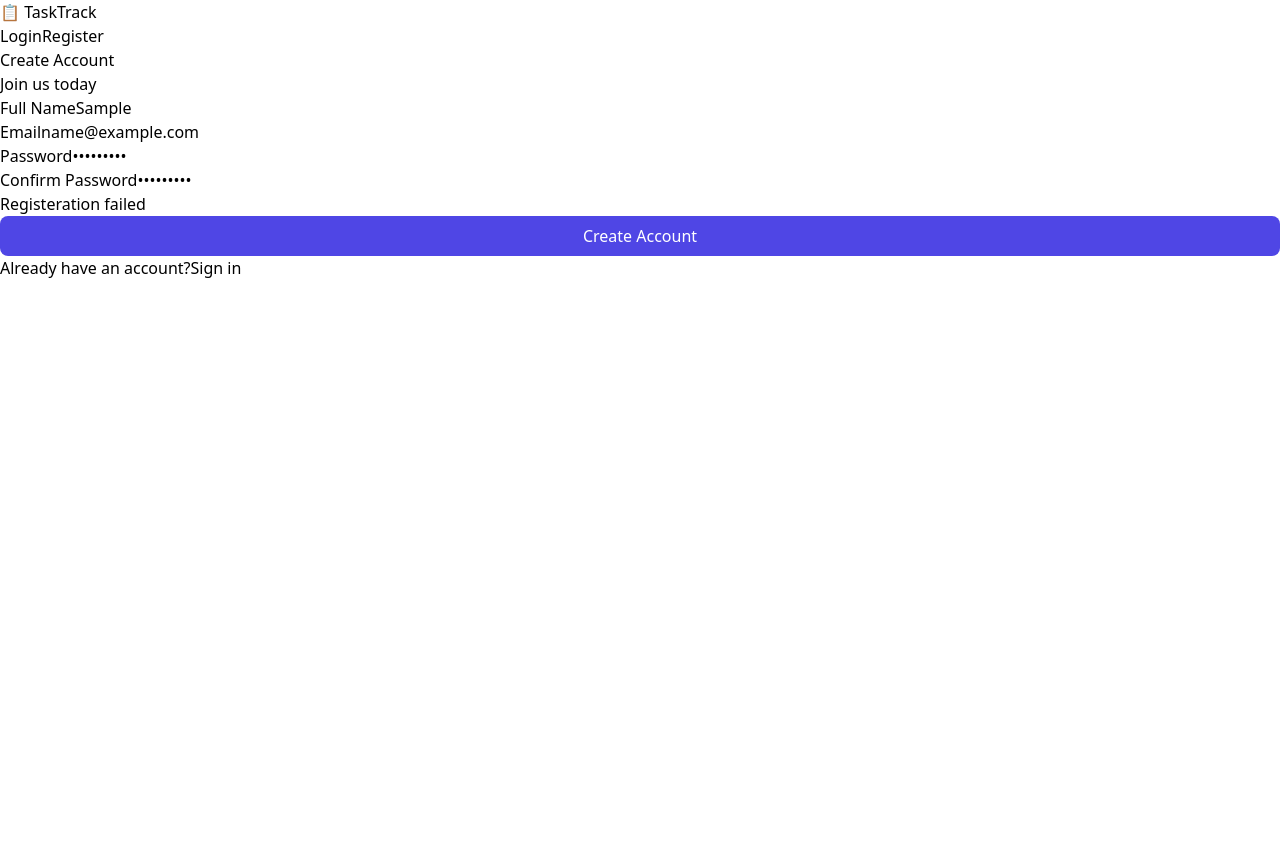
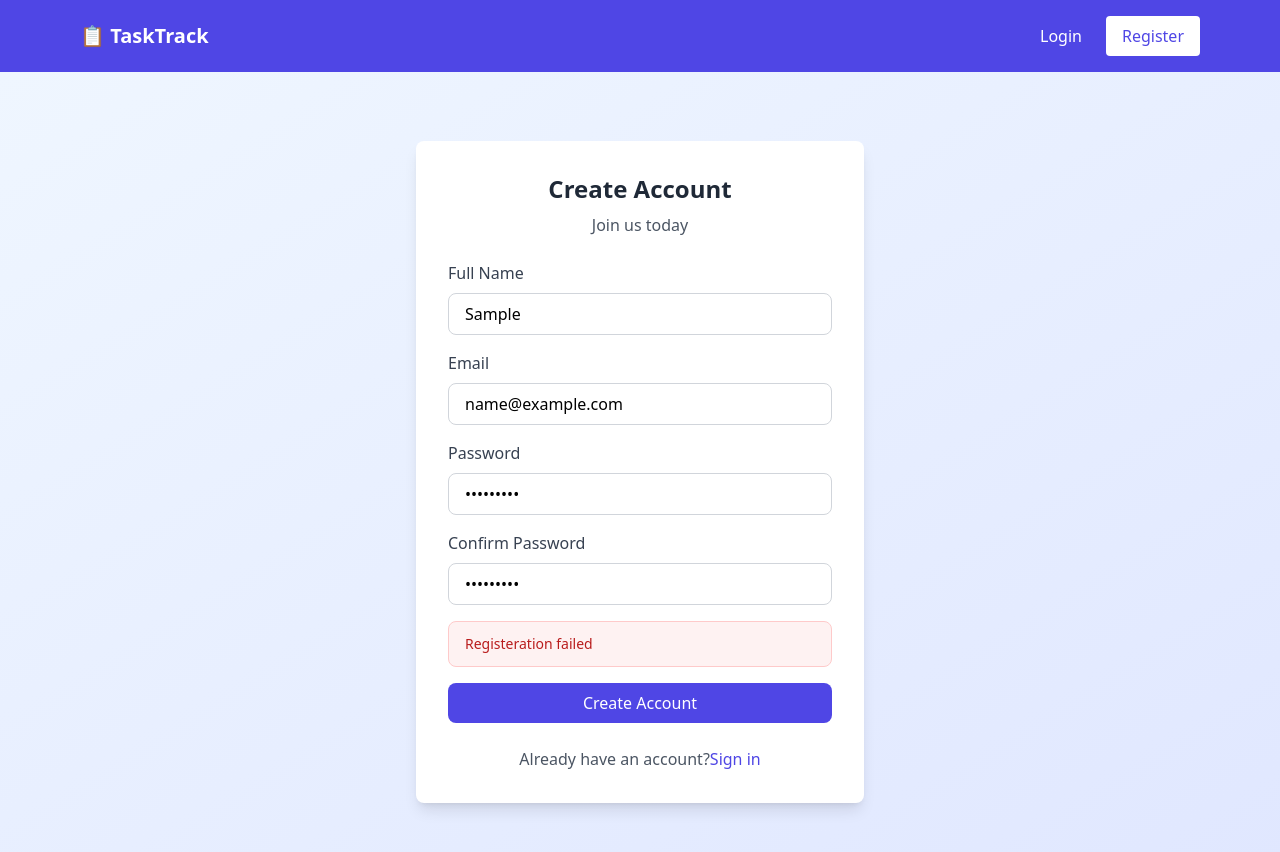
Before and after one commit to VishalChoudhary/tasktrack, a React (Vite) app in the folder tasktrack-frontend/: page /register in a window 1280 px wide. Both pictures are taken after typing "Sample", "name@example.com", "Sample123", "Sample123" into the empty fields and a click on the button "Create Account". Shown: the top 852 px of the page. Before the commit the page ends 800 px from the top, so only its background shows below. Built offline with nearby package versions, Linux system fonts and the light colour scheme; no server answers.

Commit message:
ui update (login,register,navbar) commit

```diff
--- a/tasktrack-frontend/src/components/Auth/LoginForm.jsx
+++ b/tasktrack-frontend/src/components/Auth/LoginForm.jsx
@@ -47,40 +47,52 @@ const LoginForm = () => {
   const displayError = formError || error;
 
   return (
-    <div className="">
-      <div className="">
-        <h2 className="">Welcome Back</h2>
-        <p className="">Sign in to your account</p>
+    <div className="min-h-screen bg-gradient-to-br from-blue-50 to-indigo-100 flex items-center justify-center p-4">
+      <div className="bg-white rounded-lg shadow-lg p-8 w-full max-w-md">
+        <h2 className="text-2xl font-bold text-gray-800 mb-2 text-center">
+          Welcome Back
+        </h2>
+        <p className="text-gray-600 text-center mb-6">
+          Sign in to your account
+        </p>
 
-        <form onSubmit={handleSubmit} className="">
+        <form onSubmit={handleSubmit} className="space-y-4">
           {/* Email Input */}
           <div>
-            <label className="">Email</label>
+            <label className="block text-gray-700 font-medium mb-2">
+              Email
+            </label>
             <input
               type="email"
               value={email}
               onChange={(e) => setEmail(e.target.value)}
               placeholder="Enter your email"
-              className=""
+              className="w-full px-4 py-2 border border-gray-300 rounded-lg focus:outline-none focus:ring-2 focus:ring-indigo-500"
               disabled={loading}
             />
           </div>
 
           {/* Password Input */}
           <div>
-            <label className="">Password</label>
+            <label className="block text-gray-700 font-medium mb-2">
+              Password
+            </label>
             <input
               type="password"
               value={password}
               onChange={(e) => setPassword(e.target.value)}
               placeholder="Enter your password"
-              className=""
+              className="w-full px-4 py-2 border border-gray-300 rounded-lg focus:outline-none focus:ring-2 focus:ring-indigo-500"
               disabled={loading}
             />
           </div>
 
           {/* Error Message */}
-          {displayError && <div className="">{displayError}</div>}
+          {displayError && (
+            <div className="bg-red-50 border border-red-200 text-red-700 px-4 py-3 rounded-lg text-sm">
+              {displayError}
+            </div>
+          )}
 
           {/* Submit Button */}
           <button
@@ -97,9 +109,12 @@ const LoginForm = () => {
         </form>
 
         {/* Link to Register */}
-        <p className="">
+        <p className="text-center text-gray-600 mt-6">
           Don't have an account?{""}
-          <Link to="/register" className="">
+          <Link
+            to="/register"
+            className="text-indigo-600 font-medium hover:underline"
+          >
             Create One
           </Link>
         </p>
--- a/tasktrack-frontend/src/components/Auth/RegisterForm.jsx
+++ b/tasktrack-frontend/src/components/Auth/RegisterForm.jsx
@@ -62,66 +62,80 @@ const RegisterForm = () => {
   const displayError = formError || error;
 
   return (
-    <div className="">
-      <div className="">
-        <h2 className="">Create Account</h2>
-        <p className="">Join us today</p>
+    <div className="min-h-screen bg-gradient-to-br from-blue-50 to-indigo-100 flex items-center justify-center p-4">
+      <div className="bg-white rounded-lg shadow-lg p-8 w-full max-w-md">
+        <h2 className="text-2xl font-bold text-gray-800 mb-2 text-center">
+          Create Account
+        </h2>
+        <p className="text-gray-600 text-center mb-6">Join us today</p>
 
-        <form onSubmit={handleSubmit} className="">
+        <form onSubmit={handleSubmit} className="space-y-4">
           {/* Name Input */}
           <div>
-            <label className="">Full Name</label>
+            <label className="block text-gray-700 font-medium mb-2">
+              Full Name
+            </label>
             <input
               type="text"
               value={name}
               onChange={(e) => setName(e.target.value)}
               placeholder="Enter your name"
-              className=""
+              className="w-full px-4 py-2 border border-gray-300 rounded-lg focus:outline-none focus:ring-2 focus:ring-indigo-500"
               disabled={loading}
             />
           </div>
 
           {/* Email Input */}
           <div>
-            <label className="">Email</label>
+            <label className="block text-gray-700 font-medium mb-2">
+              Email
+            </label>
             <input
               type="text"
               value={email}
               onChange={(e) => setEmail(e.target.value)}
               placeholder="Enter your email"
-              className=""
+              className="w-full px-4 py-2 border border-gray-300 rounded-lg focus:outline-none focus:ring-2 focus:ring-indigo-500"
               disabled={loading}
             />
           </div>
 
           {/* Password Input */}
           <div>
-            <label className="">Password</label>
+            <label className="block text-gray-700 font-medium mb-2">
+              Password
+            </label>
             <input
               type="password"
               value={password}
               onChange={(e) => setPassword(e.target.value)}
               placeholder="Enter your password"
-              className=""
+              className="w-full px-4 py-2 border border-gray-300 rounded-lg focus:outline-none focus:ring-2 focus:ring-indigo-500"
               disabled={loading}
             />
           </div>
 
           {/* Confirm Password Input */}
           <div>
-            <label className="">Confirm Password</label>
+            <label className="block text-gray-700 font-medium mb-2">
+              Confirm Password
+            </label>
             <input
               type="password"
               value={confirmPassword}
               onChange={(e) => setConfirmPassword(e.target.value)}
               placeholder="Enter your password"
-              className=""
+              className="w-full px-4 py-2 border border-gray-300 rounded-lg focus:outline-none focus:ring-2 focus:ring-indigo-500"
               disabled={loading}
             />
           </div>
 
           {/* Error Message */}
-          {displayError && <div className="">{displayError}</div>}
+          {displayError && (
+            <div className="bg-red-50 border border-red-200 text-red-700 px-4 py-3 rounded-lg text-sm">
+              {displayError}
+            </div>
+          )}
 
           {/* Submit Button */}
           <button
@@ -138,9 +152,12 @@ const RegisterForm = () => {
         </form>
 
         {/* Link to Login */}
-        <p className="">
+        <p className="text-center text-gray-600 mt-6">
           Already have an account?{""}
-          <Link to="/login" className="">
+          <Link
+            to="/login"
+            className="text-indigo-600 font-medium hover:underline"
+          >
             Sign in
           </Link>
         </p>
--- a/tasktrack-frontend/src/components/Layout/Navbar.jsx
+++ b/tasktrack-frontend/src/components/Layout/Navbar.jsx
@@ -12,31 +12,37 @@ const Navbar = () => {
   };
 
   return (
-    <nav className="">
-      <div className="">
+    <nav className="bg-indigo-600 text-white shadow-lg">
+      <div className="max-w-6xl mx-auto px-4 py-4 flex items-center justify-between">
         {/* Logo / Brand */}
-        <Link to="/" className="">
+        <Link to="/" className="text-xl font-bold">
           📋 TaskTrack
         </Link>
 
         {/* Navigation Links */}
-        <div className="">
+        <div className="flex items-center gap-6">
           {isAuthenticated ? (
             <>
               {/* Authenticated Links */}
-              <Link to="/dashboard" className="">
+              <Link
+                to="/dashboard"
+                className="hover:text-indigo-200 transition"
+              >
                 Dashboard
               </Link>
-              <Link to="/tasks" className="">
+              <Link to="/tasks" className="hover:text-indigo-200 transition">
                 Tasks
               </Link>
 
               {/* User Info & Logout */}
-              <div className="">
-                <span className="">
+              <div className="flex items-center gap-4 border-l border-indigo-400 pl-4">
+                <span className="text-sm">
                   Hi, <strong>{user && user.name ? user.name : "User"}</strong>
                 </span>
-                <button onClick={handleLogout} className="">
+                <button
+                  onClick={handleLogout}
+                  className="bg-red-500 hover:bg-red-600 px-4 py-2 rounded transition"
+                >
                   Logout
                 </button>
               </div>
@@ -44,10 +50,13 @@ const Navbar = () => {
           ) : (
             <>
               {/* Unauthenticated Links */}
-              <Link to="/login" className="">
+              <Link to="/login" className="hover:text-indigo-200 transition">
                 Login
               </Link>
-              <Link to="/register" className="">
+              <Link
+                to="/register"
+                className="bg-white text-indigo-600 px-4 py-2 rounded hover:bg-indigo-50 transition"
+              >
                 Register
               </Link>
             </>
```
